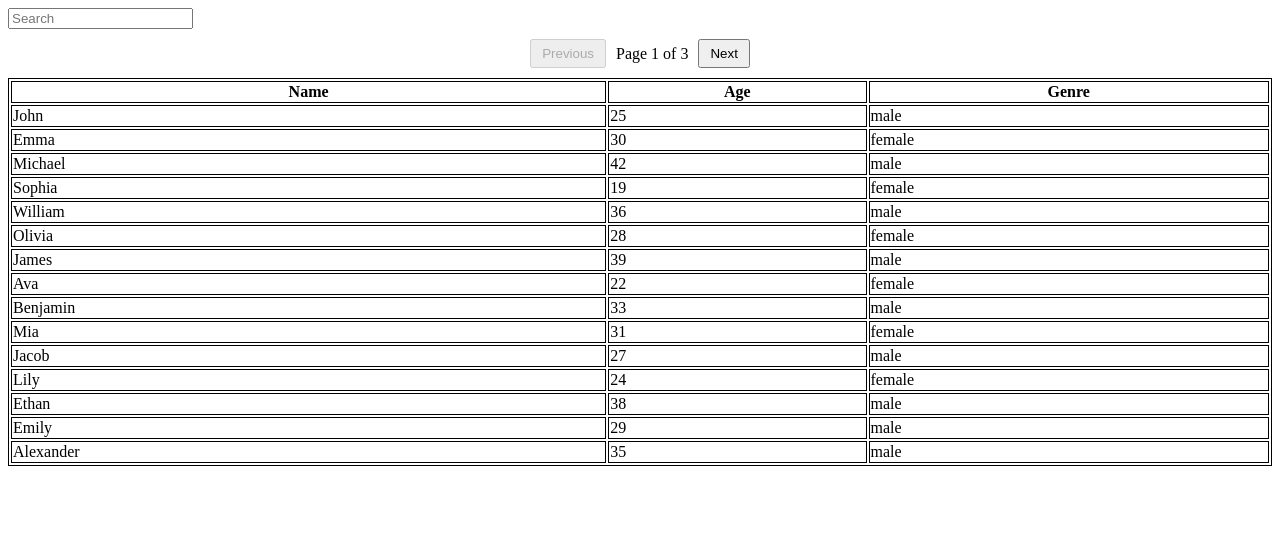
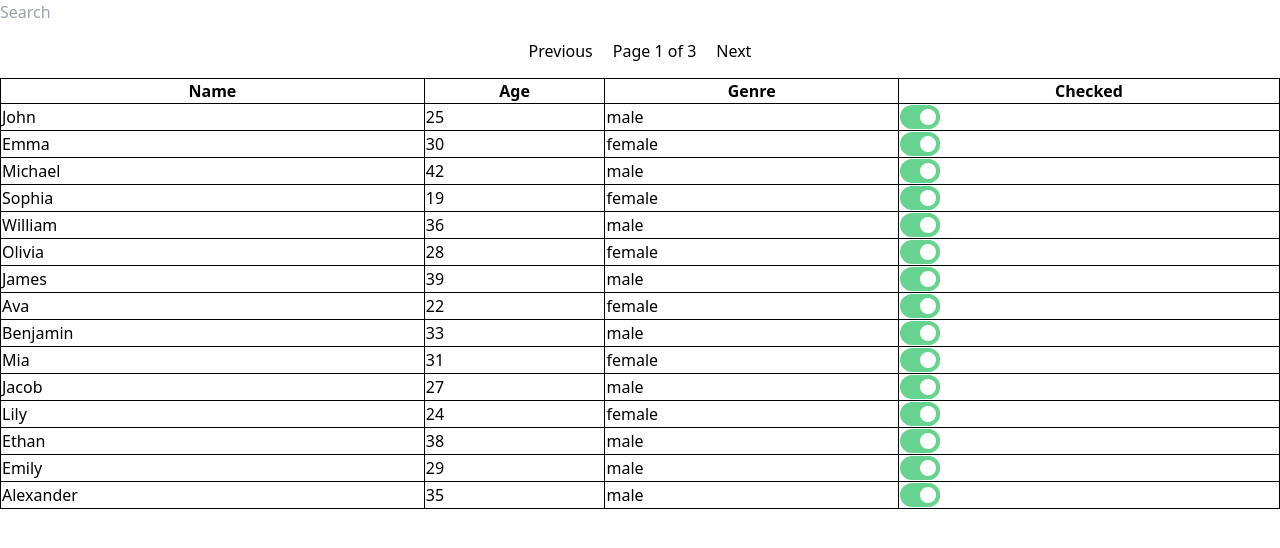
Before and after one commit to eaangrino/Table-Pagination, a React (Create React App) app: page / in a window 1280 px wide. Shown: the top 548 px of the page. Built offline with nearby package versions, Linux system fonts and the light colour scheme.

Commit message:
8 files modified, 2 added

```diff
--- a/package.json
+++ b/package.json
@@ -5,9 +5,12 @@
   "dependencies": {
     "@types/react": "18.2.14",
     "@types/react-dom": "18.2.6",
+    "autoprefixer": "^10.4.16",
+    "postcss": "^8.4.31",
     "react": "18.2.0",
     "react-dom": "18.2.0",
-    "react-hook-form": "^7.47.0"
+    "react-hook-form": "^7.47.0",
+    "tailwindcss": "^3.3.5"
   },
   "scripts": {
     "start": "react-scripts start",
--- a/src/App.tsx
+++ b/src/App.tsx
@@ -14,6 +14,11 @@ export default function App() {
   } = useForm({ mode: 'onTouched' });
 
   const [searchTerm, setSearchTerm] = React.useState<any>('');
+  const [dataTemp, setDataTemp] = React.useState<IData[]>(data);
+
+  const handleSwitchChange = (item: IData) => {
+    console.log(item);
+  };
 
   return (
     <div>
@@ -25,7 +30,8 @@ export default function App() {
         label={'Search'}
       />
       <Table
-        data={data
+        onChange={handleSwitchChange}
+        data={dataTemp
           .filter((val: IData) => {
             if (
               val?.name
--- a/src/components/Input.tsx
+++ b/src/components/Input.tsx
@@ -9,13 +9,13 @@ interface IInput {
   setSearchTerm?: any;
 }
 
-const Input: React.FC<IInput> = ({
+export default function Input({
   id,
   type,
   label,
   control,
   setSearchTerm,
-}: IInput) => {
+}: IInput) {
   return (
     <Controller
       control={control}
@@ -38,6 +38,4 @@ const Input: React.FC<IInput> = ({
       }}
     />
   );
-};
-
-export default Input;
+}
--- /dev/null
+++ b/src/components/Switch.tsx
@@ -0,0 +1,28 @@
+import { IData } from '../interface/interface';
+
+interface ISwitch {
+  item: IData;
+  onChange: (checked: IData) => void;
+}
+
+export default function Switch({ item, onChange }: ISwitch) {
+  const toggleSwitch = () => {
+    onChange(item);
+  };
+  return (
+    <div className="relative mr-2 inline-block w-10 select-none align-middle transition duration-200 ease-in">
+      <input
+        type="checkbox"
+        name="toggle"
+        id="toggle"
+        className="toggle-checkbox absolute block h-6 w-6 cursor-pointer appearance-none rounded-full border-4 bg-white"
+        onClick={toggleSwitch}
+        checked={item.checked}
+      />
+      <label
+        htmlFor="toggle"
+        className="toggle-label block h-6 cursor-pointer overflow-hidden rounded-full bg-gray-300"
+      ></label>
+    </div>
+  );
+}
--- a/src/components/Table.tsx
+++ b/src/components/Table.tsx
@@ -1,15 +1,18 @@
 import React, { useState } from 'react';
 import { IData } from '../interface/interface';
 import useTable from './../hook/useTable';
+import Switch from './Switch';
 import TableFooter from './TableFooter';
 
-const Table = ({
+export default function Table({
   data,
   rowsPerPage,
+  onChange,
 }: {
   data: IData[];
   rowsPerPage: number;
-}) => {
+  onChange: any;
+}) {
   const [page, setPage] = useState<number>(1);
   const { slice, range } = useTable(data, page, rowsPerPage);
   return (
@@ -21,6 +24,7 @@ const Table = ({
             <th className={``}>Name</th>
             <th className={``}>Age</th>
             <th className={``}>Genre</th>
+            <th className={``}>Checked</th>
           </tr>
         </thead>
         <tbody>
@@ -29,12 +33,13 @@ const Table = ({
               <td className={``}>{item.name}</td>
               <td className={``}>{item.age}</td>
               <td className={``}>{item.genre}</td>
+              <td className={``}>
+                <Switch item={item} onChange={onChange} />
+              </td>
             </tr>
           ))}
         </tbody>
       </table>
     </>
   );
-};
-
-export default Table;
+}
--- a/src/data.ts
+++ b/src/data.ts
@@ -1,38 +1,38 @@
 import { IData } from './interface/interface';
 
 export const data: IData[] = [
-  { name: 'John', age: 25, genre: 'male' },
-  { name: 'Emma', age: 30, genre: 'female' },
-  { name: 'Michael', age: 42, genre: 'male' },
-  { name: 'Sophia', age: 19, genre: 'female' },
-  { name: 'William', age: 36, genre: 'male' },
-  { name: 'Olivia', age: 28, genre: 'female' },
-  { name: 'James', age: 39, genre: 'male' },
-  { name: 'Ava', age: 22, genre: 'female' },
-  { name: 'Benjamin', age: 33, genre: 'male' },
-  { name: 'Mia', age: 31, genre: 'female' },
-  { name: 'Jacob', age: 27, genre: 'male' },
-  { name: 'Lily', age: 24, genre: 'female' },
-  { name: 'Ethan', age: 38, genre: 'male' },
-  { name: 'Emily', age: 29, genre: 'male' },
-  { name: 'Alexander', age: 35, genre: 'male' },
-  { name: 'Sofia', age: 26, genre: 'female' },
-  { name: 'Daniel', age: 41, genre: 'male' },
-  { name: 'Charlotte', age: 23, genre: 'female' },
-  { name: 'Matthew', age: 37, genre: 'male' },
-  { name: 'Harper', age: 32, genre: 'male' },
-  { name: 'Henry', age: 34, genre: 'male' },
-  { name: 'Grace', age: 21, genre: 'male' },
-  { name: 'Jackson', age: 40, genre: 'male' },
-  { name: 'Chloe', age: 20, genre: 'female' },
-  { name: 'Sebastian', age: 43, genre: 'male' },
-  { name: 'Abigail', age: 18, genre: 'female' },
-  { name: 'David', age: 45, genre: 'male' },
-  { name: 'Elizabeth', age: 17, genre: 'male' },
-  { name: 'Joseph', age: 44, genre: 'male' },
-  { name: 'Ella', age: 16, genre: 'male' },
-  { name: 'Daniel', age: 47, genre: 'male' },
-  { name: 'Avery', age: 15, genre: 'male' },
-  { name: 'Christopher', age: 48, genre: 'male' },
-  { name: 'Scarlett', age: 14, genre: 'female' },
+  { name: 'John', age: 25, genre: 'male', checked: true },
+  { name: 'Emma', age: 30, genre: 'female', checked: true },
+  { name: 'Michael', age: 42, genre: 'male', checked: true },
+  { name: 'Sophia', age: 19, genre: 'female', checked: true },
+  { name: 'William', age: 36, genre: 'male', checked: true },
+  { name: 'Olivia', age: 28, genre: 'female', checked: true },
+  { name: 'James', age: 39, genre: 'male', checked: true },
+  { name: 'Ava', age: 22, genre: 'female', checked: true },
+  { name: 'Benjamin', age: 33, genre: 'male', checked: true },
+  { name: 'Mia', age: 31, genre: 'female', checked: true },
+  { name: 'Jacob', age: 27, genre: 'male', checked: true },
+  { name: 'Lily', age: 24, genre: 'female', checked: true },
+  { name: 'Ethan', age: 38, genre: 'male', checked: true },
+  { name: 'Emily', age: 29, genre: 'male', checked: true },
+  { name: 'Alexander', age: 35, genre: 'male', checked: true },
+  { name: 'Sofia', age: 26, genre: 'female', checked: true },
+  { name: 'Daniel', age: 41, genre: 'male', checked: true },
+  { name: 'Charlotte', age: 23, genre: 'female', checked: true },
+  { name: 'Matthew', age: 37, genre: 'male', checked: true },
+  { name: 'Harper', age: 32, genre: 'male', checked: true },
+  { name: 'Henry', age: 34, genre: 'male', checked: true },
+  { name: 'Grace', age: 21, genre: 'male', checked: true },
+  { name: 'Jackson', age: 40, genre: 'male', checked: true },
+  { name: 'Chloe', age: 20, genre: 'female', checked: true },
+  { name: 'Sebastian', age: 43, genre: 'male', checked: true },
+  { name: 'Abigail', age: 18, genre: 'female', checked: true },
+  { name: 'David', age: 45, genre: 'male', checked: true },
+  { name: 'Elizabeth', age: 17, genre: 'male', checked: true },
+  { name: 'Joseph', age: 44, genre: 'male', checked: true },
+  { name: 'Ella', age: 16, genre: 'male', checked: true },
+  { name: 'Daniel', age: 47, genre: 'male', checked: true },
+  { name: 'Avery', age: 15, genre: 'male', checked: true },
+  { name: 'Christopher', age: 48, genre: 'male', checked: true },
+  { name: 'Scarlett', age: 14, genre: 'female', checked: true },
 ];
--- a/src/interface/interface.ts
+++ b/src/interface/interface.ts
@@ -2,4 +2,5 @@ export interface IData {
   name: string;
   age: number;
   genre: string;
+  checked: boolean;
 }
--- a/src/style.css
+++ b/src/style.css
@@ -1,3 +1,7 @@
+@tailwind base;
+@tailwind components;
+@tailwind utilities;
+
 h1,
 p {
   font-family: Lato;
@@ -29,3 +33,15 @@ td {
 .pagination span {
   margin: 0 5px;
 }
+
+@layer components {
+  .toggle-checkbox:checked {
+    @apply: right-0 border-green-400;
+    right: 0;
+    border-color: #68d391;
+  }
+  .toggle-checkbox:checked + .toggle-label {
+    @apply: bg-green-400;
+    background-color: #68d391;
+  }
+}
--- /dev/null
+++ b/tailwind.config.js
@@ -0,0 +1,8 @@
+/** @type {import('tailwindcss').Config} */
+export default {
+  content: ['./index.html', './src/**/*.{js,ts,jsx,tsx}'],
+  theme: {
+    extend: {},
+  },
+  plugins: [],
+};
```
Also changed, not shown: src/components/TableFooter.tsx (+3 -5 lines).
